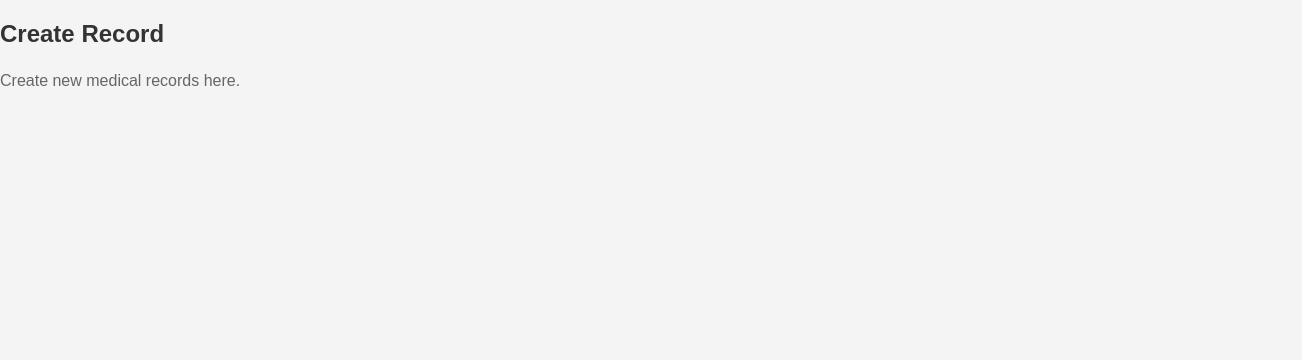
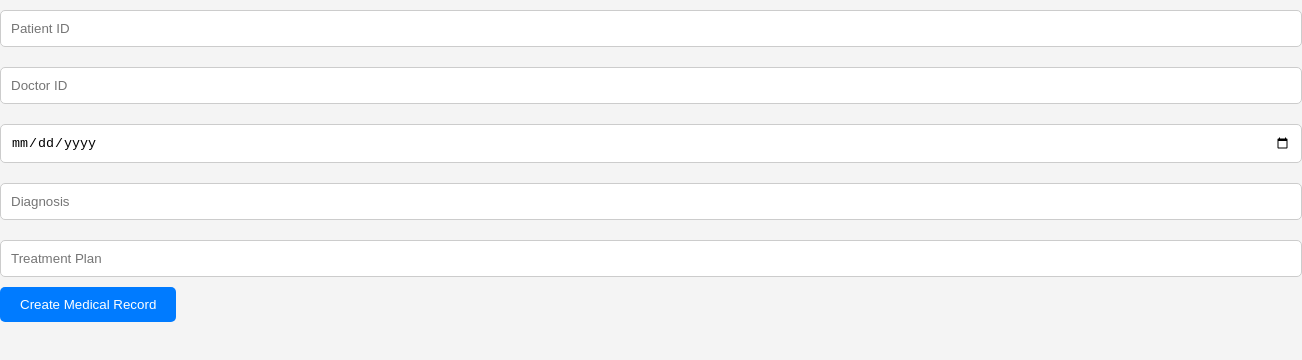
Before and after one commit to ShoElj/dental-clinic-, a React (Vite) app: page /create-record in a window 1280 px wide. Shown: the top 360 px of the page, 1302 px wide, since content can reach past the window. Built offline with nearby package versions, Linux system fonts and the light colour scheme.

Commit message:
Added code to superadmin viewprofile and createrecord

```diff
--- a/src/Components/Dashboard/SuperAdminDashboard.jsx
+++ b/src/Components/Dashboard/SuperAdminDashboard.jsx
@@ -1,7 +1,6 @@
 // Importing necessary libraries and components
 import React from 'react';
 import { Tab, Tabs, TabList, TabPanel } from 'react-tabs';
-import 'react-tabs/style/react-tabs.css';
 import MedicalRecords from '../Records/MedicalRecords';
 import CreateProfile from '../Profiles/CreateProfile';
 import MedicalHistory from '../History/MedicalHistory';
--- a/src/Components/Profiles/ViewProfile.jsx
+++ b/src/Components/Profiles/ViewProfile.jsx
@@ -1,10 +1,42 @@
-import React from 'react';
+// src/Components/Profiles/ViewProfile.jsx
+import React, { useState, useEffect } from 'react';
+import { useParams } from 'react-router-dom';
+import { supabase } from '../../services/supabaseClient';
 
 const ViewProfile = () => {
+  const { id } = useParams();
+  const [profile, setProfile] = useState(null);
+
+  useEffect(() => {
+    const fetchProfile = async () => {
+      const { data, error } = await supabase
+        .from('profiles')
+        .select('*')
+        .eq('id', id)
+        .single();
+
+      if (data) {
+        setProfile(data);
+      } else {
+        alert(error.message);
+      }
+    };
+
+    fetchProfile();
+  }, [id]);
+
   return (
     <div>
-      <h2>View Profile</h2>
-      <p>View user profiles here.</p>
+      {profile ? (
+        <div>
+          <h2>{profile.full_name}</h2>
+          <p>Date of Birth: {profile.date_of_birth}</p>
+          <p>Address: {profile.address}</p>
+          <p>Phone Number: {profile.phone_number}</p>
+        </div>
+      ) : (
+        <p>Loading...</p>
+      )}
     </div>
   );
 };
--- a/src/Components/Records/CreateRecord.jsx
+++ b/src/Components/Records/CreateRecord.jsx
@@ -1,11 +1,66 @@
-import React from 'react';
+// src/Components/Records/CreateRecord.jsx
+import React, { useState } from 'react';
+import { supabase } from '../../services/supabaseClient';
 
 const CreateRecord = () => {
+  const [formData, setFormData] = useState({
+    patient_id: '',
+    doctor_id: '',
+    record_date: '',
+    diagnosis: '',
+    treatment_plan: ''
+  });
+
+  const handleSubmit = async (e) => {
+    e.preventDefault();
+    const { data, error } = await supabase.from('medical_records').insert([formData]);
+    if (data) {
+      alert('Medical record created successfully!');
+      setFormData({
+        patient_id: '',
+        doctor_id: '',
+        record_date: '',
+        diagnosis: '',
+        treatment_plan: ''
+      });
+    } else {
+      alert(error.message);
+    }
+  };
+
   return (
-    <div>
-      <h2>Create Record</h2>
-      <p>Create new medical records here.</p>
-    </div>
+    <form onSubmit={handleSubmit}>
+      <input
+        type="text"
+        placeholder="Patient ID"
+        value={formData.patient_id}
+        onChange={(e) => setFormData({ ...formData, patient_id: e.target.value })}
+      />
+      <input
+        type="text"
+        placeholder="Doctor ID"
+        value={formData.doctor_id}
+        onChange={(e) => setFormData({ ...formData, doctor_id: e.target.value })}
+      />
+      <input
+        type="date"
+        value={formData.record_date}
+        onChange={(e) => setFormData({ ...formData, record_date: e.target.value })}
+      />
+      <input
+        type="text"
+        placeholder="Diagnosis"
+        value={formData.diagnosis}
+        onChange={(e) => setFormData({ ...formData, diagnosis: e.target.value })}
+      />
+      <input
+        type="text"
+        placeholder="Treatment Plan"
+        value={formData.treatment_plan}
+        onChange={(e) => setFormData({ ...formData, treatment_plan: e.target.value })}
+      />
+      <button type="submit">Create Medical Record</button>
+    </form>
   );
 };
 
```
